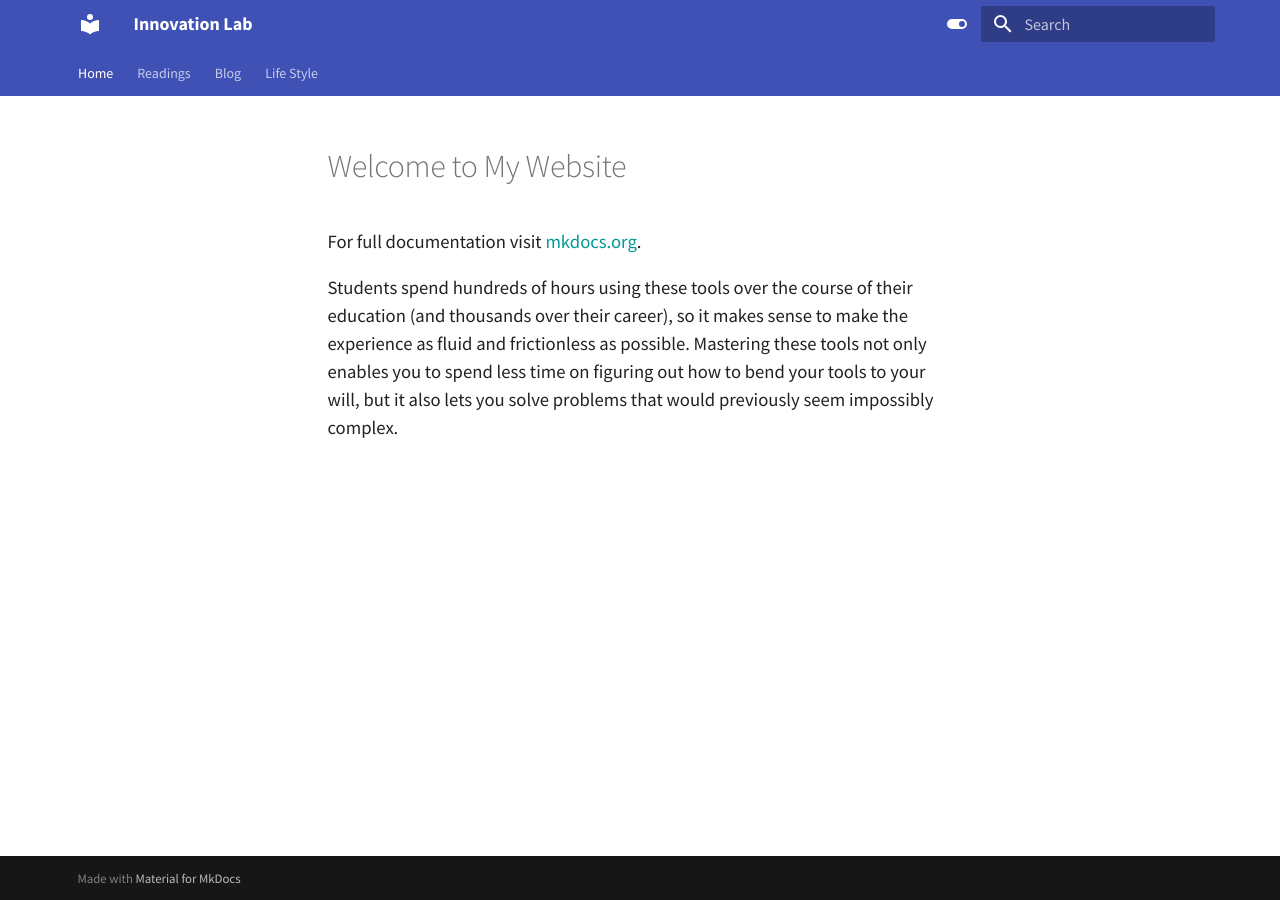
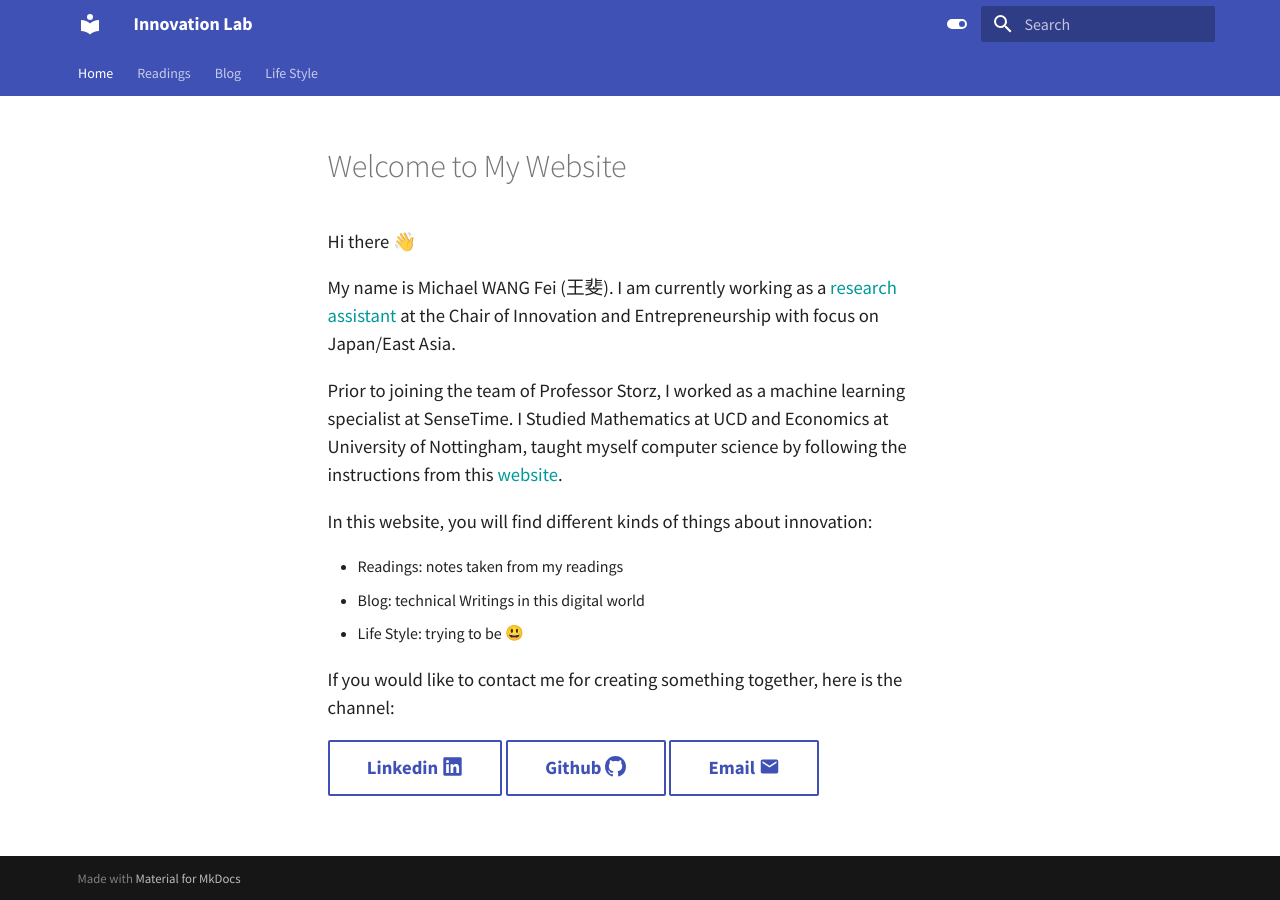
Before and after one commit to oceanumeric/oceanumeric.github.io, an MkDocs documentation site: the page built from docs/index.md, in a window 1280 px wide. Built offline with MkDocs 1.6.1 and Material for MkDocs 9.7.7, drawn with Linux system fonts in a browser that asks for light colours; emoji names are drawn with the system emoji font.

Commit message:
[update] homepage

```diff
--- a/docs/index.md
+++ b/docs/index.md
@@ -19,6 +19,21 @@ title: Welcome to My Website
 
 # Welcome to My Website
 
-For full documentation visit [mkdocs.org](https://www.mkdocs.org).
+Hi there 👋
 
-Students spend hundreds of hours using these tools over the course of their education (and thousands over their career), so it makes sense to make the experience as fluid and frictionless as possible. Mastering these tools not only enables you to spend less time on figuring out how to bend your tools to your will, but it also lets you solve problems that would previously seem impossibly complex.
+My name is Michael WANG Fei (王斐). I am currently working as a
+[research assistant](https://www.wiwi.uni-frankfurt.de/en/departments/mm/professuren/professur-storz/team/fei-wang.html) at the Chair of Innovation and Entrepreneurship with focus on Japan/East Asia.
+
+Prior to joining the team of Professor Storz, I worked as a machine learning
+specialist at SenseTime. I Studied Mathematics at UCD and Economics at University of Nottingham,
+taught myself computer science by following the instructions from this [website](https://teachyourselfcs.com/).
+
+In this website, you will find different kinds of things about innovation:
+
+* Readings: notes taken from my readings
+* Blog: technical Writings in this digital world
+* Life Style: trying to be  :smiley:
+
+If you would like to contact me for creating something together, here is the channel:
+
+[Linkedin :fontawesome-brands-linkedin: ](https://www.linkedin.com/in/fei-michael-wang-b4252159/){ .md-button } [Github :octicons-mark-github-16:](https://github.com/oceanumeric){ .md-button } [Email :material-email:](numerical.ocean@gmail.com){ .md-button }
--- a/mkdocs.yml
+++ b/mkdocs.yml
@@ -45,6 +45,7 @@ markdown_extensions:
   - abbr
   - admonition
   - attr_list
+  - md_in_html
   - def_list
   - footnotes
   - meta
```
